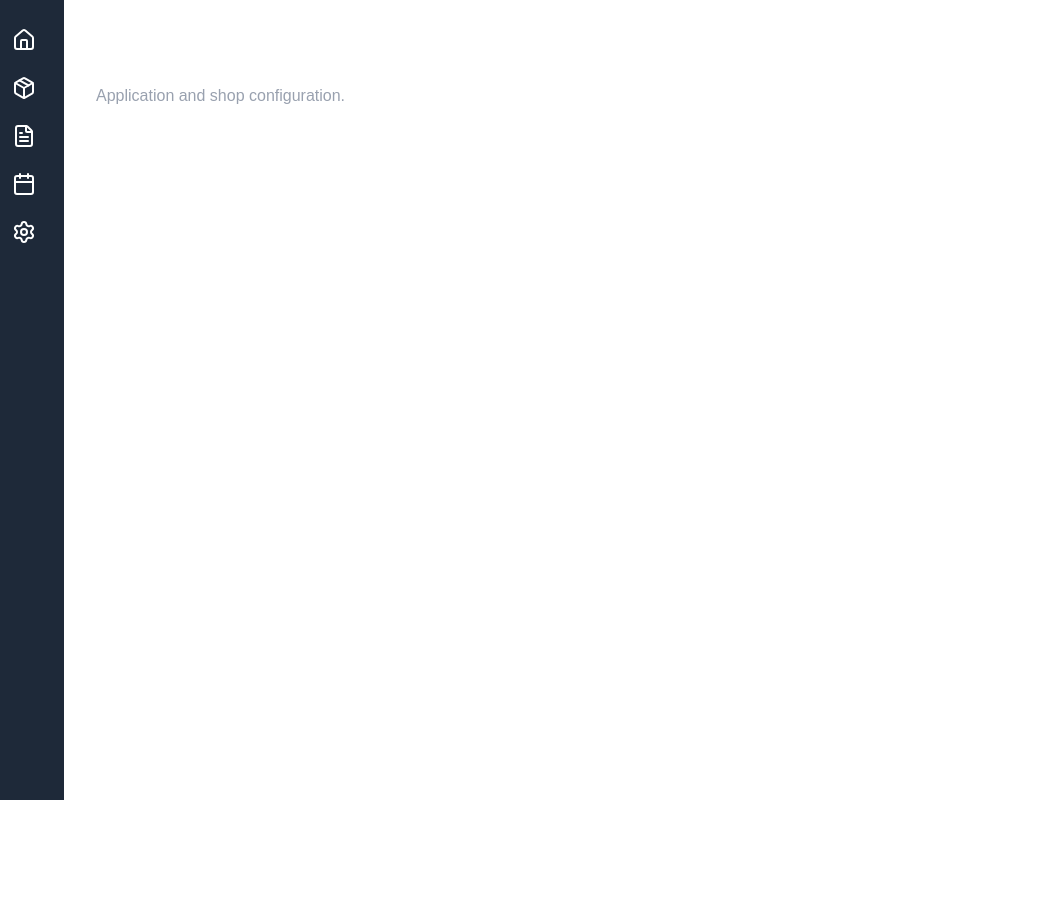
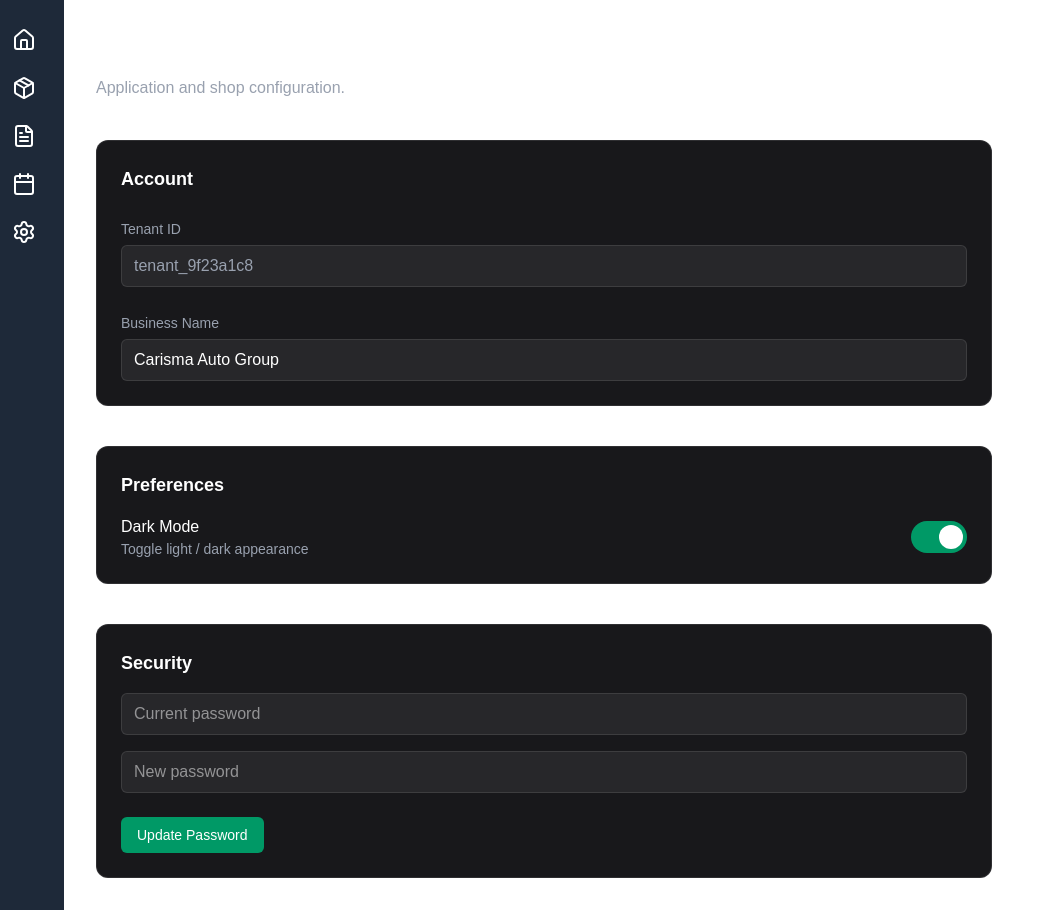
Before and after one commit to rsothilingam93/Carisma, a Next.js app: page /settings in a window 1280 px wide. Shown: the whole page, without its empty margins (0-1055 px from the left). Before the commit the page ends 800 px from the top, so only its background shows below. Built offline with nearby package versions, Linux system fonts and the light colour scheme.

Commit message:
added the scheduling persistent table and supatable db connection

```diff
--- a/app/layout.tsx
+++ b/app/layout.tsx
@@ -26,40 +26,27 @@ export default function RootLayout({
 }>) {
   return (
     <html lang="en">
-      <body
-        className={`${geistSans.variable} ${geistMono.variable} antialiased flex`}
-      >
+      <body className={`${geistSans.variable} ${geistMono.variable} antialiased flex`}>
         {/* Sidebar */}
-        <nav className="bg-gray-800 text-white w-16 hover:w-48 transition-all duration-300 h-screen flex flex-col items-start py-4 group">
+        <nav className="bg-gray-800 text-white w-16 hover:w-48 transition-all duration-300 flex flex-col items-start py-4 group min-h-screen">
           {/* Home */}
-          <Link
-            href="/"
-            className="flex items-center w-full px-3 py-3 hover:bg-gray-700 rounded"
-          >
+          <Link href="/" className="flex items-center w-full px-3 py-3 hover:bg-gray-700 rounded">
             <Home className="w-6 h-6 flex-shrink-0" />
             <span className="ml-3 opacity-0 group-hover:opacity-100 transition-opacity duration-300">
               Home
             </span>
           </Link>
 
-
           {/* Inventory */}
-          <Link
-            href="/inventory"
-            className="flex items-center w-full px-3 py-3 hover:bg-gray-700 rounded"
-          >
+          <Link href="/inventory" className="flex items-center w-full px-3 py-3 hover:bg-gray-700 rounded">
             <Package className="w-6 h-6 flex-shrink-0" />
             <span className="ml-3 opacity-0 group-hover:opacity-100 transition-opacity duration-300">
               Inventory
             </span>
           </Link>
 
-
           {/* Invoicing */}
-          <Link
-            href="/invoicing"
-            className="flex items-center w-full px-3 py-3 hover:bg-gray-700 rounded"
-          >
+          <Link href="/invoicing" className="flex items-center w-full px-3 py-3 hover:bg-gray-700 rounded">
             <FileText className="w-6 h-6 flex-shrink-0" />
             <span className="ml-3 opacity-0 group-hover:opacity-100 transition-opacity duration-300">
               Invoicing
@@ -67,10 +54,7 @@ export default function RootLayout({
           </Link>
 
           {/* Scheduling */}
-          <Link
-            href="/scheduling"
-            className="flex items-center w-full px-3 py-3 hover:bg-gray-700 rounded"
-          >
+          <Link href="/scheduling" className="flex items-center w-full px-3 py-3 hover:bg-gray-700 rounded">
             <Calendar className="w-6 h-6 flex-shrink-0" />
             <span className="ml-3 opacity-0 group-hover:opacity-100 transition-opacity duration-300">
               Scheduling
@@ -78,10 +62,7 @@ export default function RootLayout({
           </Link>
 
           {/* Settings */}
-          <Link
-            href="/settings"
-            className="flex items-center w-full px-3 py-3 hover:bg-gray-700 rounded"
-          >
+          <Link href="/settings" className="flex items-center w-full px-3 py-3 hover:bg-gray-700 rounded">
             <Settings className="w-6 h-6 flex-shrink-0" />
             <span className="ml-3 opacity-0 group-hover:opacity-100 transition-opacity duration-300">
               Settings
--- a/app/scheduling/page.tsx
+++ b/app/scheduling/page.tsx
@@ -1,10 +1,165 @@
+"use client";
+import { v4 as uuidv4 } from "uuid";
+import { useEffect, useState } from "react";
+import { supabase } from "@/lib/supabaseClient";
+
+interface Schedule {
+  id: string;
+  job_name: string;
+  employee: string;
+  date: string;
+  start_time: string;
+  end_time: string;
+  note?: string;
+}
+
 export default function SchedulingPage() {
-    return (
-      <div>
-        <h1 className="text-3xl font-bold text-white mb-4">Scheduling</h1>
-        <p className="text-gray-400">
-          Schedule jobs and manage employees.
-        </p>
+  const [schedules, setSchedules] = useState<Schedule[]>([]);
+  const [form, setForm] = useState({
+    job_name: "",
+    employee: "",
+    date: "",
+    start_time: "",
+    end_time: "",
+    note: "",
+  });
+
+  useEffect(() => {
+    fetchSchedules();
+
+    // --- ADD: Realtime subscription ---
+    const subscription = supabase
+      .channel("public:schedules")
+      .on(
+        "postgres_changes",
+        { event: "*", schema: "public", table: "schedules" },
+        () => fetchSchedules()
+      )
+      .subscribe();
+
+    return () => {
+      supabase.removeChannel(subscription);
+    };
+    // --- END ADD ---
+  }, []);
+
+  async function fetchSchedules() {
+    const { data, error } = await supabase
+      .from<Schedule>("schedules")
+      .select("*")
+      .order("date", { ascending: true })
+      .order("start_time", { ascending: true });
+
+    if (error) console.error("Supabase fetch error:", error.message);
+    else setSchedules(data || []);
+  }
+
+  async function handleAdd(e: React.FormEvent) {
+    e.preventDefault();
+    const { job_name, employee, date, start_time, end_time, note } = form;
+
+    const { data, error } = await supabase.from("schedules").insert([
+      {
+        job_id: uuidv4(),
+        job_name,
+        employee,
+        date,
+        start_time,
+        end_time,
+        note,
+      },
+    ]);
+
+    if (error) console.error("Supabase insert error:", error.message, error.details, error.hint);
+    else {
+      setForm({ job_name: "", employee: "", date: "", start_time: "", end_time: "", note: "" });
+      fetchSchedules(); // refresh table immediately
+    }
+  }
+
+  return (
+    <div>
+      <h1 className="text-3xl font-bold text-white mb-4">Scheduling</h1>
+      <p className="text-gray-400 mb-6">Schedule jobs and assign employees.</p>
+
+      {/* Add Job Form */}
+      <form onSubmit={handleAdd} className="mb-8 grid grid-cols-1 md:grid-cols-2 gap-4">
+        <input
+          placeholder="Job Name"
+          value={form.job_name}
+          onChange={(e) => setForm({ ...form, job_name: e.target.value })}
+          className="p-2 rounded bg-zinc-800 text-white"
+          required
+        />
+        <input
+          placeholder="Employee"
+          value={form.employee}
+          onChange={(e) => setForm({ ...form, employee: e.target.value })}
+          className="p-2 rounded bg-zinc-800 text-white"
+          required
+        />
+        <input
+          type="date"
+          value={form.date}
+          onChange={(e) => setForm({ ...form, date: e.target.value })}
+          className="p-2 rounded bg-zinc-800 text-white"
+          required
+        />
+        <input
+          type="time"
+          value={form.start_time}
+          onChange={(e) => setForm({ ...form, start_time: e.target.value })}
+          className="p-2 rounded bg-zinc-800 text-white"
+          required
+        />
+        <input
+          type="time"
+          value={form.end_time}
+          onChange={(e) => setForm({ ...form, end_time: e.target.value })}
+          className="p-2 rounded bg-zinc-800 text-white"
+          required
+        />
+        <input
+          placeholder="Note"
+          value={form.note}
+          onChange={(e) => setForm({ ...form, note: e.target.value })}
+          className="p-2 rounded bg-zinc-800 text-white"
+        />
+        <button
+          type="submit"
+          className="col-span-full bg-emerald-600 hover:bg-emerald-500 text-white p-2 rounded"
+        >
+          Add Job
+        </button>
+      </form>
+
+      {/* Schedules Table */}
+      <div className="overflow-x-auto">
+        <table className="min-w-full text-left text-white">
+          <thead>
+            <tr className="border-b border-white/20">
+              <th className="p-2">Job Name</th>
+              <th className="p-2">Employee</th>
+              <th className="p-2">Date</th>
+              <th className="p-2">Start</th>
+              <th className="p-2">End</th>
+              <th className="p-2">Note</th>
+            </tr>
+          </thead>
+          <tbody>
+            {schedules.map((s) => (
+              <tr key={s.id} className="border-b border-white/10">
+                <td className="p-2">{s.job_name}</td>
+                <td className="p-2">{s.employee}</td>
+                <td className="p-2">{s.date}</td>
+                <td className="p-2">{s.start_time}</td>
+                <td className="p-2">{s.end_time}</td>
+                <td className="p-2">{s.note}</td>
+              </tr>
+            ))}
+          </tbody>
+        </table>
       </div>
-    );
-  }
+    </div>
+  );
+}
--- a/app/settings/page.tsx
+++ b/app/settings/page.tsx
@@ -1,10 +1,91 @@
+"use client";
+
+import { useState } from "react";
+
 export default function SettingsPage() {
-    return (
+  const [darkMode, setDarkMode] = useState(true);
+  const [businessName, setBusinessName] = useState("Carisma Auto Group");
+
+  return (
+    <div className="max-w-4xl space-y-10">
+      {/* Header */}
       <div>
-        <h1 className="text-3xl font-bold text-white mb-4">Settings</h1>
+        <h1 className="text-3xl font-bold text-white mb-2">Settings</h1>
         <p className="text-gray-400">
           Application and shop configuration.
         </p>
       </div>
-    );
-  }
+
+      {/* Account */}
+      <section className="rounded-xl border border-white/10 bg-zinc-900 p-6 space-y-6">
+        <h2 className="text-lg font-semibold text-white">Account</h2>
+
+        <div>
+          <label className="text-sm text-gray-400">Tenant ID</label>
+          <input
+            disabled
+            value="tenant_9f23a1c8"
+            className="mt-1 w-full rounded-md bg-zinc-800 border border-white/10 px-3 py-2 text-gray-400 cursor-not-allowed"
+          />
+        </div>
+
+        <div>
+          <label className="text-sm text-gray-400">Business Name</label>
+          <input
+            value={businessName}
+            onChange={(e) => setBusinessName(e.target.value)}
+            className="mt-1 w-full rounded-md bg-zinc-800 border border-white/10 px-3 py-2 text-white focus:outline-none focus:ring-2 focus:ring-emerald-600"
+          />
+        </div>
+      </section>
+
+      {/* Preferences */}
+      <section className="rounded-xl border border-white/10 bg-zinc-900 p-6 space-y-4">
+        <h2 className="text-lg font-semibold text-white">Preferences</h2>
+
+        <div className="flex items-center justify-between">
+          <div>
+            <p className="text-white font-medium">Dark Mode</p>
+            <p className="text-sm text-gray-400">
+              Toggle light / dark appearance
+            </p>
+          </div>
+
+          <button
+            onClick={() => setDarkMode(!darkMode)}
+            className={`w-14 h-8 rounded-full transition ${
+              darkMode ? "bg-emerald-600" : "bg-gray-600"
+            }`}
+          >
+            <div
+              className={`w-6 h-6 bg-white rounded-full transform transition ${
+                darkMode ? "translate-x-7" : "translate-x-1"
+              }`}
+            />
+          </button>
+        </div>
+      </section>
+
+      {/* Security */}
+      <section className="rounded-xl border border-white/10 bg-zinc-900 p-6 space-y-4">
+        <h2 className="text-lg font-semibold text-white">Security</h2>
+
+        <input
+          type="password"
+          placeholder="Current password"
+          className="w-full rounded-md bg-zinc-800 border border-white/10 px-3 py-2 text-white"
+        />
+
+        <input
+          type="password"
+          placeholder="New password"
+          className="w-full rounded-md bg-zinc-800 border border-white/10 px-3 py-2 text-white"
+        />
+
+        <button className="mt-2 rounded-md bg-emerald-600 px-4 py-2 text-sm font-medium text-white hover:bg-emerald-500 transition">
+          Update Password
+        </button>
+      </section>
+    </div>
+  );
+}
```
